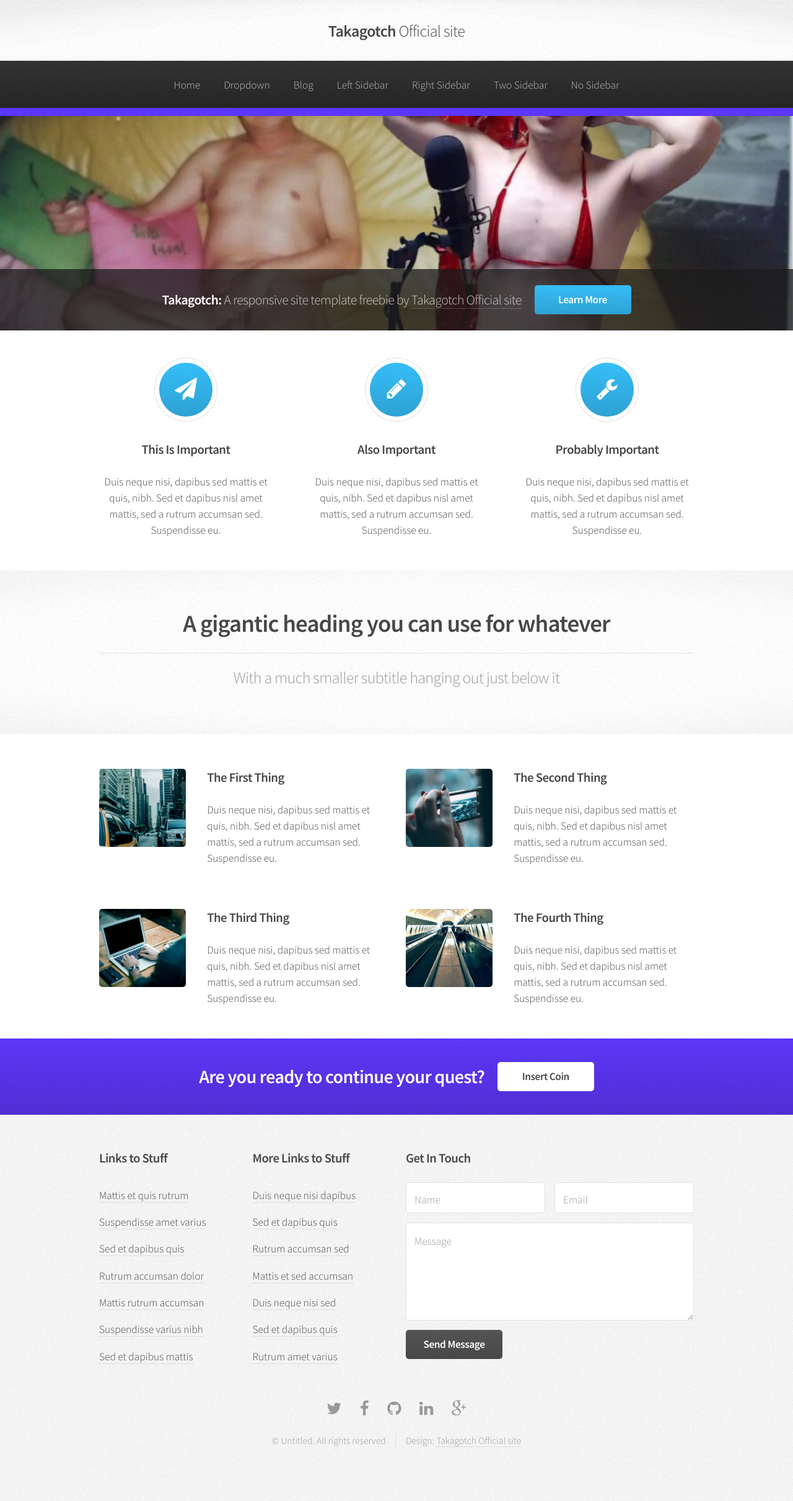
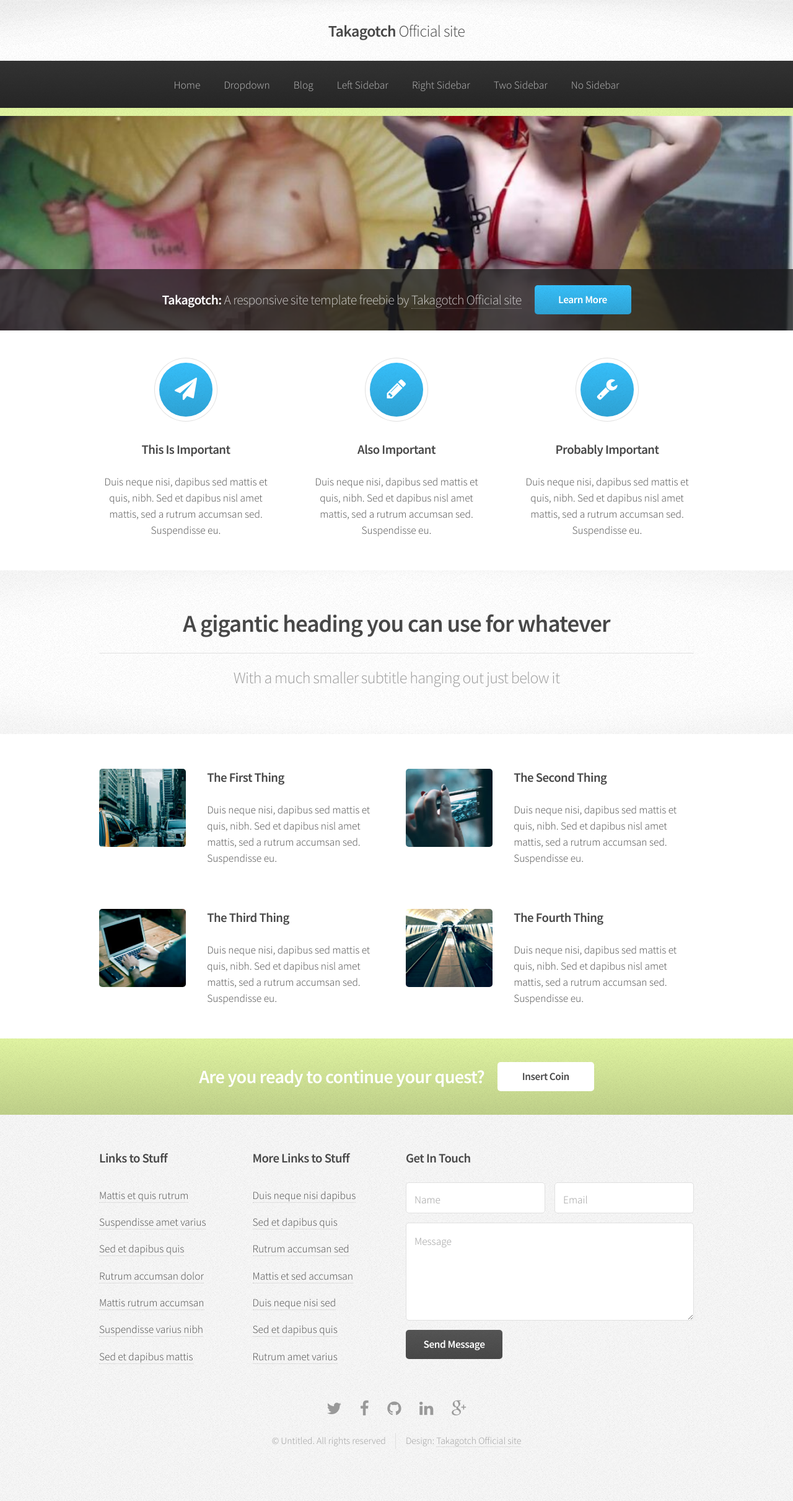
Before and after one commit to takagotch/o2360, a Jekyll site: the page built from index.html, in a window 1280 px wide. Shown: the whole page at 62% size. Built offline with Jekyll 4.4.1, drawn with Linux system fonts in a browser that asks for light colours; the list of posts is cut into pages by our own code.

Commit message:
Update style.css

```diff
--- a/assets/css/style.css
+++ b/assets/css/style.css
@@ -596,7 +596,7 @@
 			display: block;
 			width: 100%;
 			height: 0.75em;
-			background-color: #5e37fb;
+			background-color: #e1f5a2;
 			background-image: url("images/bg01.png");
 		}
 
@@ -764,7 +764,7 @@
 		}
 
 		.wrapper.style3 {
-			background-color: #5e37fb;
+			background-color: #e1f5a2;
 			background-image: -moz-linear-gradient(top, rgba(0,0,0,0), rgba(0,0,0,0.15)), url("images/bg01.png");
 			background-image: -webkit-linear-gradient(top, rgba(0,0,0,0), rgba(0,0,0,0.15)), url("images/bg01.png");
 			background-image: -o-linear-gradient(top, rgba(0,0,0,0), rgba(0,0,0,0.15)), url("images/bg01.png");
@@ -779,7 +779,7 @@
 			}
 
 				.wrapper.style3 .button:hover {
-					color: #5e37fb !important;
+					color: #e1f5a2 !important;
 				}
 
 /* CTA */
@@ -812,7 +812,7 @@
 		}
 
 			#footer a:hover {
-				color: ##5e37fb;
+				color: #e1f5a2;
 				border-bottom-color: transparent;
 			}
 
```
